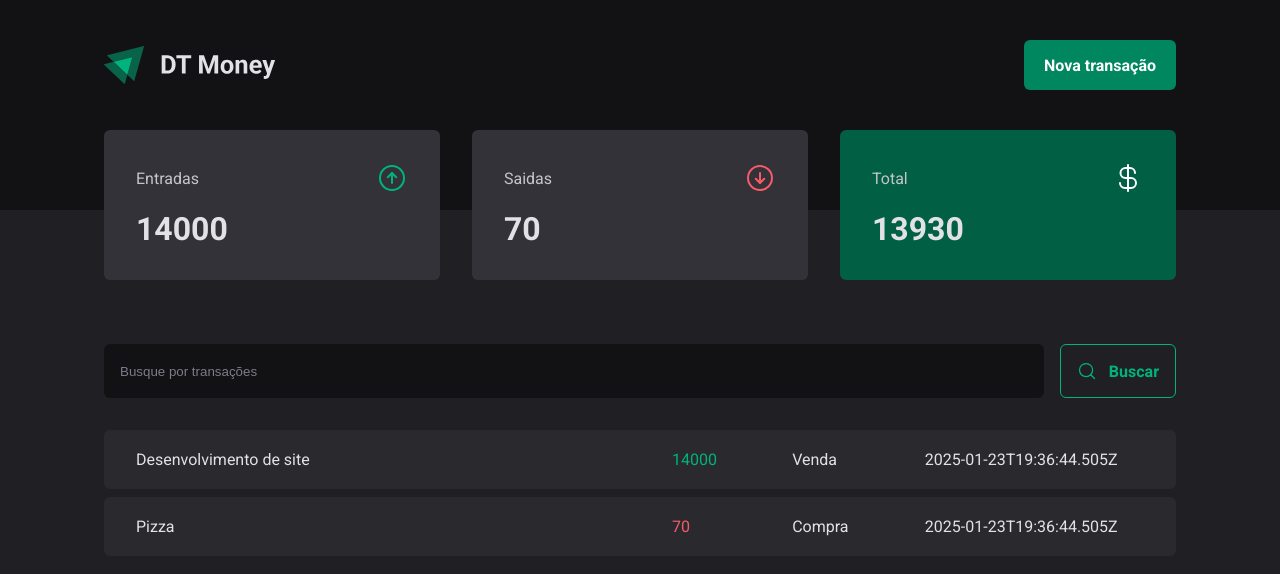
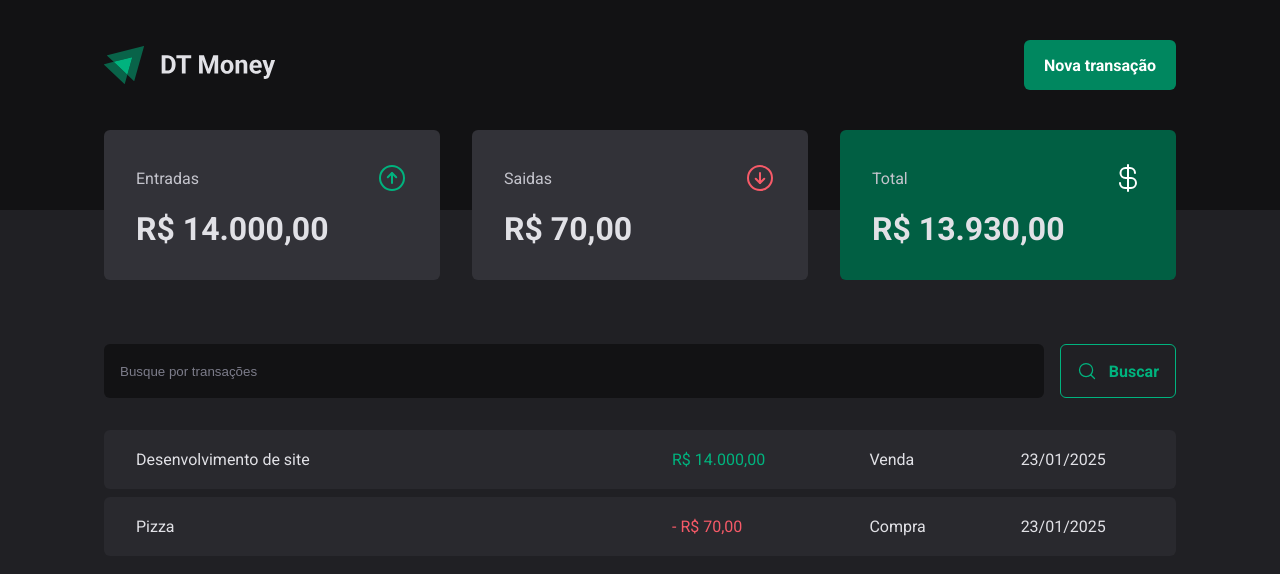
Before and after one commit to SamuelMorais030202/dt-money, a React (Vite) app: page / in a window 1280 px wide. Shown: the top 574 px of the page. Built offline with nearby package versions, Linux system fonts and the light colour scheme; data requests are answered from the project's data file.

Commit message:
feat: realizando formatação dos preços e da data

```diff
--- a/src/components/Summary/index.tsx
+++ b/src/components/Summary/index.tsx
@@ -2,6 +2,7 @@
 import { SummaryCard, SummaryContainer } from "./styles";
 import { useContext } from "react";
 import { TransactionsContext } from "../../contexts/TransactionsContext";
+import { priceFormatter } from "../../utils/formatter";
 
 export function Summary() {
   const { transactions } = useContext(TransactionsContext);
@@ -35,7 +36,7 @@
         </header>
 
         <strong>
-          {summary.income}
+          {priceFormatter.format(summary.income)}
         </strong>
       </SummaryCard>
 
@@ -47,7 +48,7 @@
         </header>
 
         <strong>
-          {summary.outcome}
+          {priceFormatter.format(summary.outcome)}
         </strong>
       </SummaryCard>
 
@@ -59,7 +60,7 @@
         </header>
 
         <strong>
-          {summary.total}
+          {priceFormatter.format(summary.total)}
         </strong>
       </SummaryCard>
     </SummaryContainer>
--- a/src/pages/Transactions/index.tsx
+++ b/src/pages/Transactions/index.tsx
@@ -4,6 +4,7 @@
 import { SearchForm } from "./components/SearchForm";
 import { PriceHighlight, TransactionsContainer, TransactionsTable } from "./styles";
 import { TransactionsContext } from "../../contexts/TransactionsContext";
+import { dateFormatter, priceFormatter } from "../../utils/formatter";
 
 export function Transactions() {
   const { transactions } = useContext(TransactionsContext);
@@ -23,11 +24,12 @@
                 <td width="50%">{transaction.description}</td>
                 <td>
                   <PriceHighlight variant={transaction.type}>
-                    {transaction.price}
+                    {transaction.type === 'outcome' && '- '}
+                    {priceFormatter.format(transaction.price)}
                   </PriceHighlight>
                 </td>
                 <td>{transaction.category}</td>
-                <td>{transaction.createdAt}</td>
+                <td>{dateFormatter.format(new Date(transaction.createdAt))}</td>
               </tr>
             ))}
           </tbody>
--- /dev/null
+++ b/src/utils/formatter.ts
@@ -0,0 +1,6 @@
+export const dateFormatter = new Intl.DateTimeFormat('pt-BR');
+
+export const priceFormatter = new Intl.NumberFormat('pt-BR', {
+  style: 'currency',
+  currency: 'BRL',
+});
```
